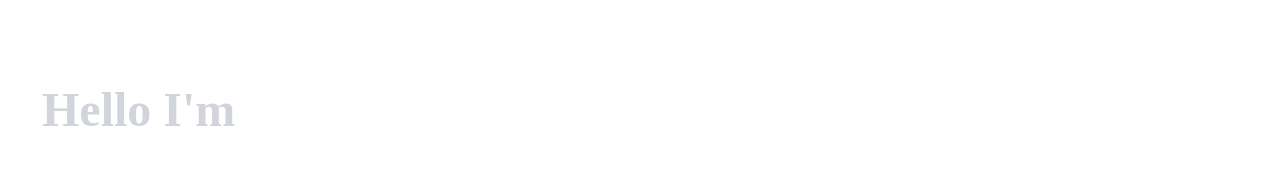
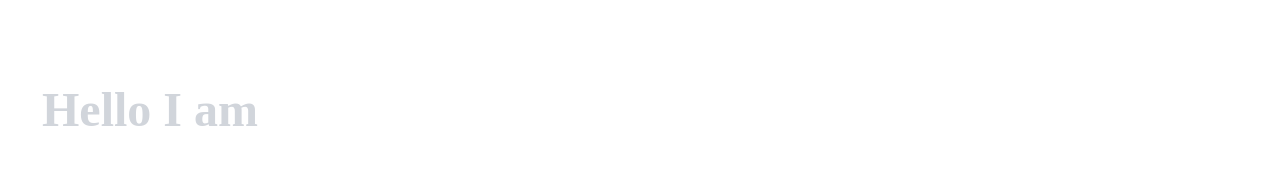
Before and after one commit to rishkamath2199/portfolio, a Next.js app: page / in a window 1280 px wide. Shown: the part 231-414 px from the top of the page. Built offline with nearby package versions, Linux system fonts and the light colour scheme.

Commit message:
Redesigning of first section

```diff
--- a/app/page.js
+++ b/app/page.js
@@ -29,7 +29,7 @@ export default function Home() {
 
             {/* Name and Title */}
             <div className=''>
-              <div className='text-4xl sm:text-5xl py-4 text-gray-300  font-black font-playfair'>Hello I'm</div>
+              <div className='text-4xl sm:text-5xl py-4 text-gray-300  font-black font-playfair'>Hello I am</div>
               <h1 className='text-7xl md:text-9xl xs:text-8xl py-4 text-black font-black font-playfair'>Rishabh Kamath</h1>
 
             </div>
```
